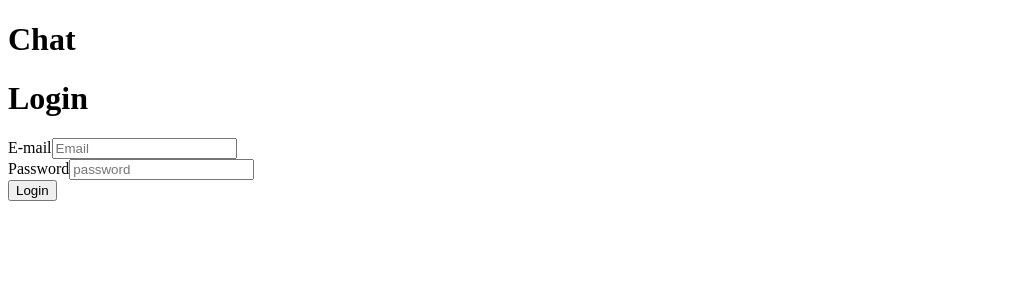
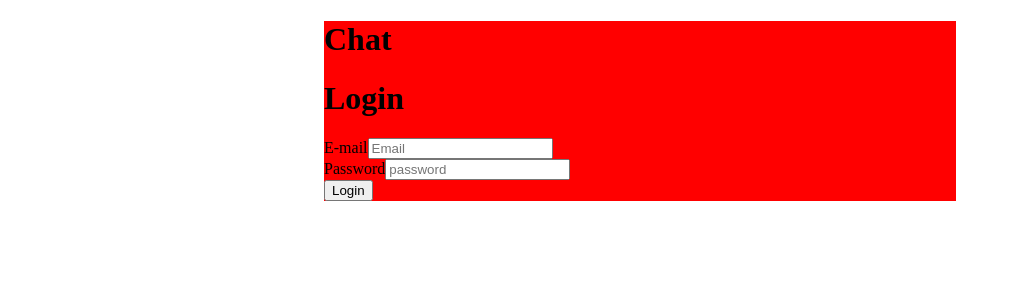
Before and after one commit to KogaMasamichi/chatapp, a React (Create React App) app: page /login in a window 1280 px wide. Shown: the top 300 px of the page, without its empty margins (0-1011 px from the left). Built offline with nearby package versions, Linux system fonts and the light colour scheme; no server answers.

Commit message:
line風仮

```diff
--- a/src/App.js
+++ b/src/App.js
@@ -1,4 +1,5 @@
 import React from 'react'
+import styled from "styled-components"
 
 import {
   BrowserRouter as Router,
@@ -6,7 +7,7 @@ import {
   Route
 } from 'react-router-dom'
 
-import {AuthProvider} from './AuthService'
+import { AuthProvider } from './AuthService'
 
 import Room from './pages/Room'
 import Login from './pages/Login'
@@ -17,6 +18,7 @@ import LoggedInRoute from './LoggedInRoute'
 const App = () => {
   return (
     <AuthProvider>
+      <Container>
         <h1>Chat</h1>
         <Router>
           <Switch>
@@ -25,9 +27,18 @@ const App = () => {
             <Route exact path='/signup' component={SignUp} />
           </Switch>
         </Router>
+      </Container>
     </AuthProvider>
   )
 }
 
+const Container = styled.div`
+margin: 0 auto;
+width: 50%;
+background :red;
+
+`
+
+
 
 export default App
--- a/src/pages/Room.js
+++ b/src/pages/Room.js
@@ -1,8 +1,10 @@
-import React, {useEffect} from 'react'
-import {useState, useContext} from 'react'
-import {AuthContext} from '../AuthService'
+import React, { useEffect } from 'react'
+import { useState, useContext } from 'react'
+import { AuthContext } from '../AuthService'
 import firebase from '../config/firebase'
 import Messages from '../Messages'
+import styled from "styled-components"
+
 
 const Room = () => {
   const [messages, setMessages] = useState([])
@@ -24,7 +26,7 @@ const Room = () => {
   console.log(user)
   const handleSubmit = (e) => {
     e.preventDefault()
-    if(value.trim()) {
+    if (value.trim()) {
       firebase.firestore().collection('messages')
         .add({
           timeStamp: firebase.firestore.FieldValue.serverTimestamp(),
@@ -33,9 +35,10 @@ const Room = () => {
           url: user.photoURL
         })
       setValue('')
-    }else{
+    } else {
       alert('文字が入力されていません')
-  }}
+    }
+  }
 
   return (
     <>
@@ -44,12 +47,14 @@ const Room = () => {
         {
           messages.map(message => {
             return (
+              <Right>
                 <Messages message={message} key={message.id} />
+              </Right>
             )
           })
         }
       </ul>
-      <form onSubmit= {handleSubmit}>
+      <form onSubmit={handleSubmit}>
         <input
           type='text'
           value={value}
@@ -57,9 +62,13 @@ const Room = () => {
         />
         <button type='submit'>送信</button>
       </form>
-      <button onClick={() => {firebase.auth().signOut()}}>Logout</button>
+      <button onClick={() => { firebase.auth().signOut() }}>Logout</button>
     </>
   )
 }
 
+const Right = styled.div`
+text-align: right;
+`
+
 export default Room
```
Also changed, not shown: 1 other file (tests, documents, lock files or other folders). Lines whose indentation alone changed are shown as unchanged.
